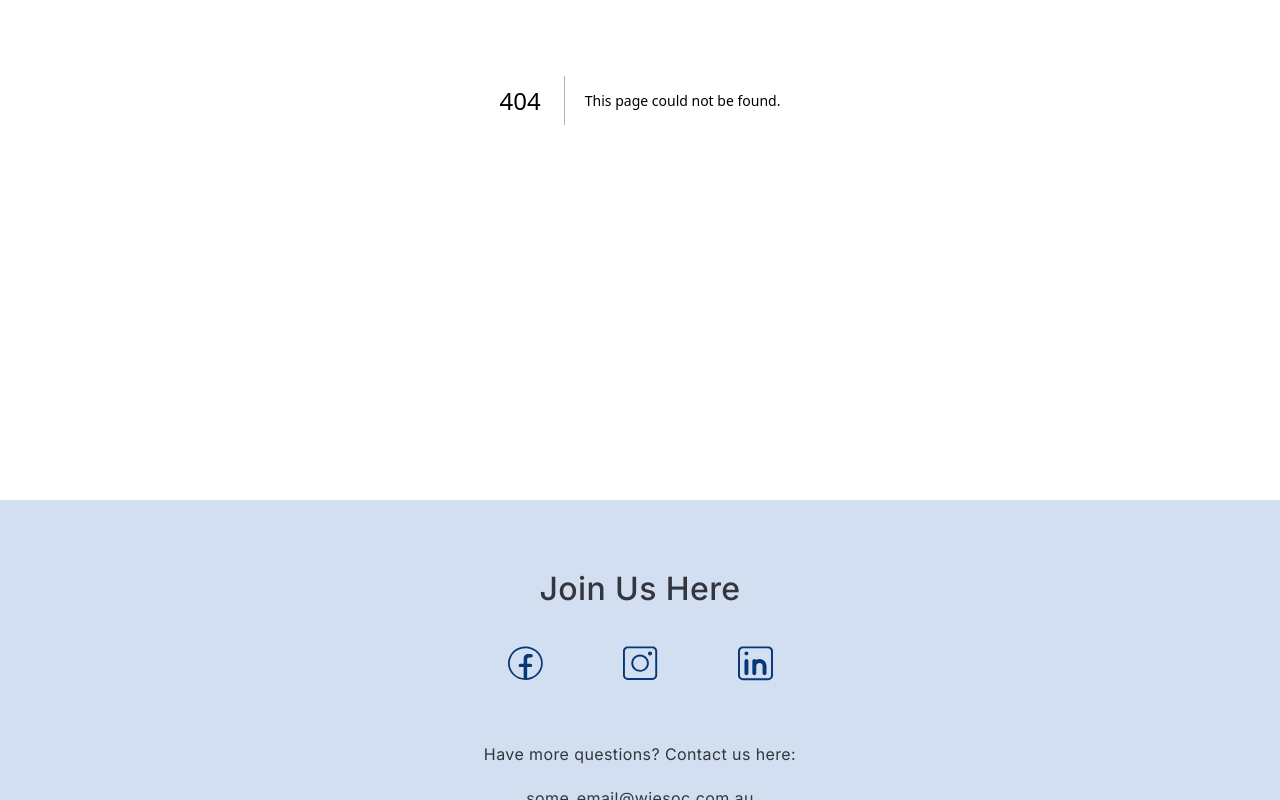
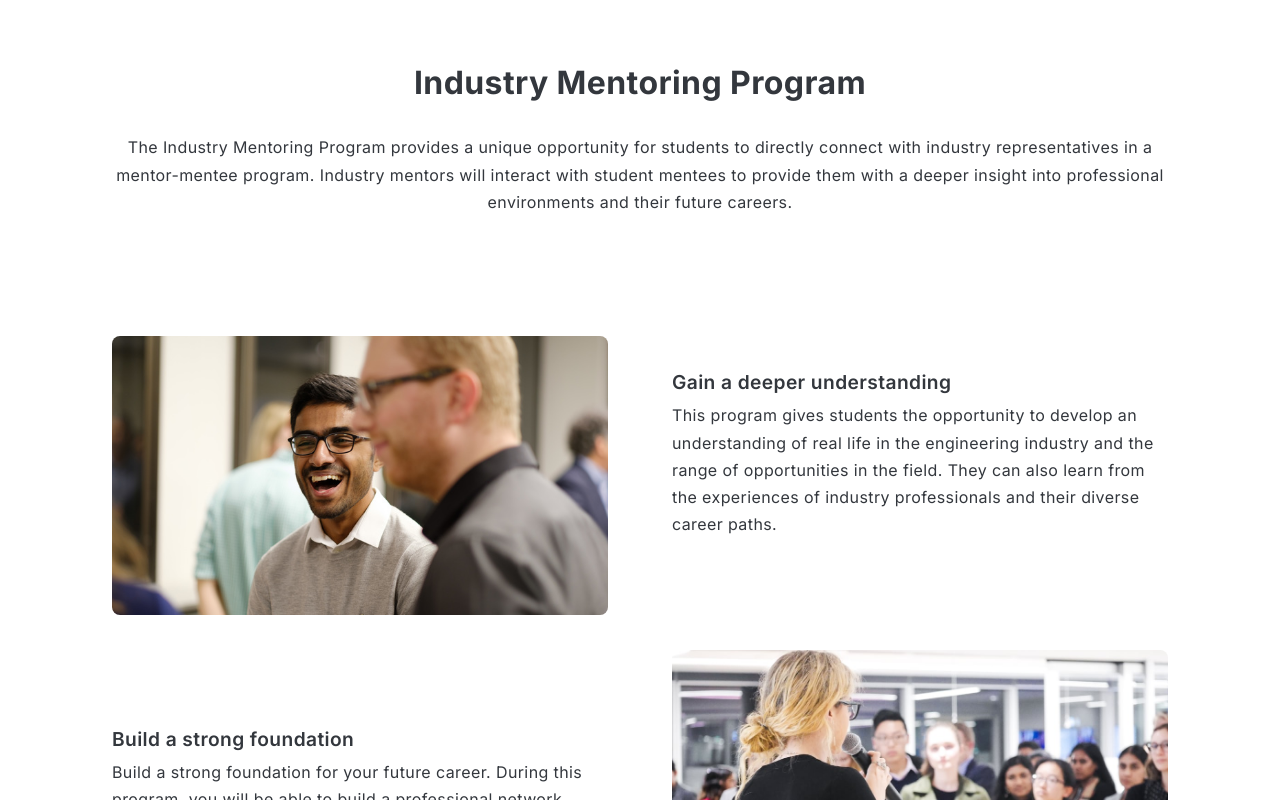
Before and after one commit to UNSW-WIESoc/website, a Next.js app: page /programs/industry-mentoring-program in a window 1280 px wide. Before the commit this address had no page. Shown: the part 380-1180 px from the top of the page. Built offline with nearby package versions, Linux system fonts and the light colour scheme.

Commit message:
Completed industry mentoring programs page

```diff
--- /dev/null
+++ b/app/(pages)/programs/industry-mentoring-program/page.tsx
@@ -0,0 +1,77 @@
+import {Box, Stack, AspectRatio, Typography} from '@mui/joy';
+import PageHeaderCard from '@/components/PageHeaderCard';
+import Image from 'next/image';
+import HeadingBodyText from '@/components/HeadingBodyText';
+import ProgramsTitleDescription from '@/components/ProgramsTitleDescription';
+import HorizontalLine from '@/components/HorizontalLine';
+import Quote from '@/components/Quote';
+import { protegeData } from '@/app/data';
+
+/*
+function Testimonials() {
+  return (
+    <Stack py={5} px={5} mx='auto' textAlign='center' justifyContent='center' maxWidth={1250} width='100%' alignItems='center'>
+      <Typography level='subtitle-lg' mb={5}>
+        Hear from our previous mentors and mentees
+      </Typography>
+      <Stack spacing={5} direction='column' width='100%'>
+        <Box display='flex' justifyContent='center' width='100%'>
+          <HorizontalLine color='#93AED3' height={2} width={1200} />
+        </Box>
+        {protegeData.map(({ quote, by }, idx) => (
+          <Stack key={idx} spacing={5} maxWidth={1250} width='100%' alignItems='center'>
+            <Quote quote={quote} color='dark-blue' author={by} />
+            <Box display='flex' justifyContent='center' width='100%'>
+              <HorizontalLine color='#93AED3' height={2} width={1200} />
+            </Box>
+          </Stack>
+        ))}
+      </Stack>
+    </Stack>
+  );
+}
+*/
+
+
+export default function IndustryMentoringProgram() {
+
+  const bodyText = 'The Industry Mentoring Program provides a unique opportunity for students to directly connect with industry representatives in a mentor-mentee program. Industry mentors will interact with student mentees to provide them with a deeper insight into professional environments and their future careers.'
+
+  const title1 = 'Gain a deeper understanding'
+  const description1 = 'This program gives students the opportunity to develop an understanding of real life in the engineering industry and the range of opportunities in the field. They can also learn from the experiences of industry professionals and their diverse career paths.'
+
+  const title2 = 'Build a strong foundation'
+  const description2 = 'Build a strong foundation for your future career. During this program, you will be able to build a professional network through valuable networking events and improve your employability and soft skills.'
+
+  return (
+
+    <Box>
+      <PageHeaderCard imagePath={'/programs/header.jpg'} pageTitle={'Programs'}/>
+      <HeadingBodyText heading='Industry Mentoring Program' body={bodyText} color='graphite'/>
+
+      <Box sx={{ px: 10, mt: 5, mb: 20 }}>
+        <Stack direction={{ md: 'column', lg: 'row-reverse' }} spacing={{ lg: 0, xl: 3 }} sx={{ margin: '0 auto' }} alignItems='center'>
+
+          <Stack direction='column' spacing={2} alignItems='center' sx={{ width: '50%' }}>
+            <Box width={{ xl: '583px', lg: '496px', md: '800px', sm: '500px', xs: '300px'}}>
+              <ProgramsTitleDescription title={title1} description={description1} marginTop={0} marginBottom={14} color='graphite'/>
+              <AspectRatio variant='plain' objectFit='cover' sx={{borderRadius: 'md'}}>
+                  <Image src={'/programs/industry-mentoring-program/BuildFoundation.jpg'} alt={'icon'} fill/>
+              </AspectRatio>
+            </Box>
+          </Stack>
+
+          <Stack direction='column' spacing={2} alignItems='center' sx={{ width: '50%' }}>
+            <Box width={{ xl: '583px', lg: '496px', md: '800px', sm: '500px', xs: '300px' }}>
+              <AspectRatio variant='plain' objectFit='cover' sx={{borderRadius: 'md'}}>
+                <Image src={'/programs/industry-mentoring-program/DeeperUnderstanding.jpg'} alt={'icon'} fill/>
+              </AspectRatio>
+              <ProgramsTitleDescription title={title2} description={description2} marginTop={14} marginBottom={12} color='graphite'/>
+            </Box>
+          </Stack>
+
+        </Stack>
+      </Box>
+    </Box>
+  );
+}
--- a/app/(pages)/programs/page.tsx
+++ b/app/(pages)/programs/page.tsx
@@ -56,7 +56,7 @@ export default function Program() {
                       icon4={protegeIcon4} link='/programs/protege-program'/>
         <ProgramsCard imagePath='/programs/imp_card.jpg' cardTitle='Industry Mentoring Program'
                       description={impDescription} icon1={impIcon1} icon2={impIcon2} icon3={impIcon3}
-                      icon4={impIcon4} link='/industry-mentoring-program'/>
+                      icon4={impIcon4} link='/programs/industry-mentoring-program'/>
       </Stack>
     </Box>
   );
```
Also changed, not shown: public/programs/industry-mentoring-program/BuildFoundation.jpg (added), public/programs/industry-mentoring-program/DeeperUnderstanding.jpg (added).
